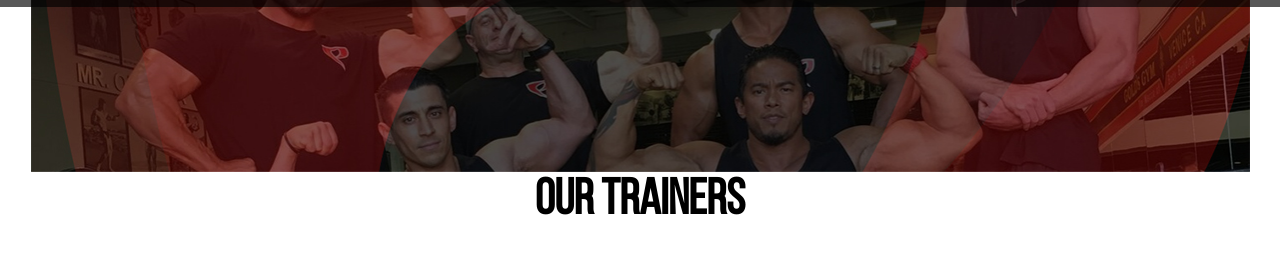
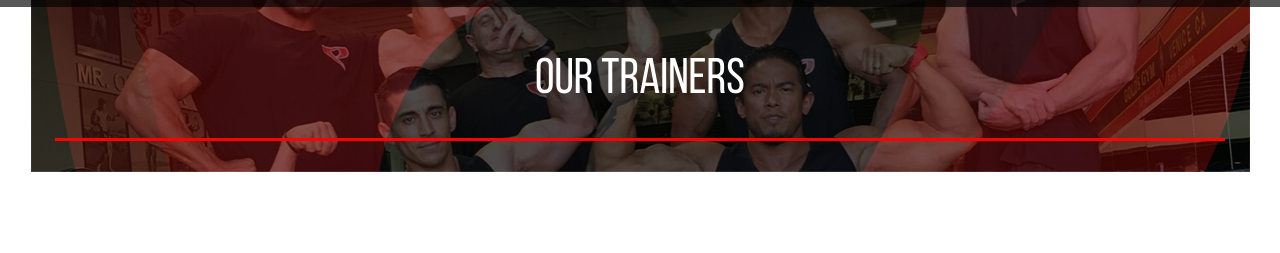
Before and after one commit to FomichtheDev/Trainers, a plain HTML site: page index.html in a window 1280 px wide. Shown: the part 167-420 px from the top of the page. Drawn offline with Linux system fonts and the light colour scheme.

Commit message:
Added bg to header , h1

```diff
--- a/css/styles.css
+++ b/css/styles.css
@@ -34,6 +34,7 @@ header{
 .wrapper{
     max-width: 1170px;
     margin: auto;
+    position: relative;
 }
 .logo{
     display: inline-block;
@@ -174,7 +175,15 @@ header nav ul li:last-of-type{
 }
 h1{
     text-align: center;
-    color: Black;
+    color: white;
     font-size: 50px;
-    font-family: "Bebas Neue";
+    font-family: 'Bebas Neue';
+    font-weight: normal;
+    padding-bottom: 32px;
+    border-bottom: 3px solid #ff0000;
 }
+.our_t{
+    position: absolute;
+    width: 100%;
+    top: 222px;
+}
--- a/index.html
+++ b/index.html
@@ -56,11 +56,12 @@
     </div>
 </header>
     <div class="bg_img">
+        <div class="wrapper">
+            <div class="our_t">
+                <h1>OUR TRAINERS</h1>
+            </div>
+        </div>
         <img src="images/header_bg.jpg"/>
     </div>
-<div class="wrapper">
-    <h1>OUR TRAINERS</h1>
-</div>
-
 </body>
 </html>
```
